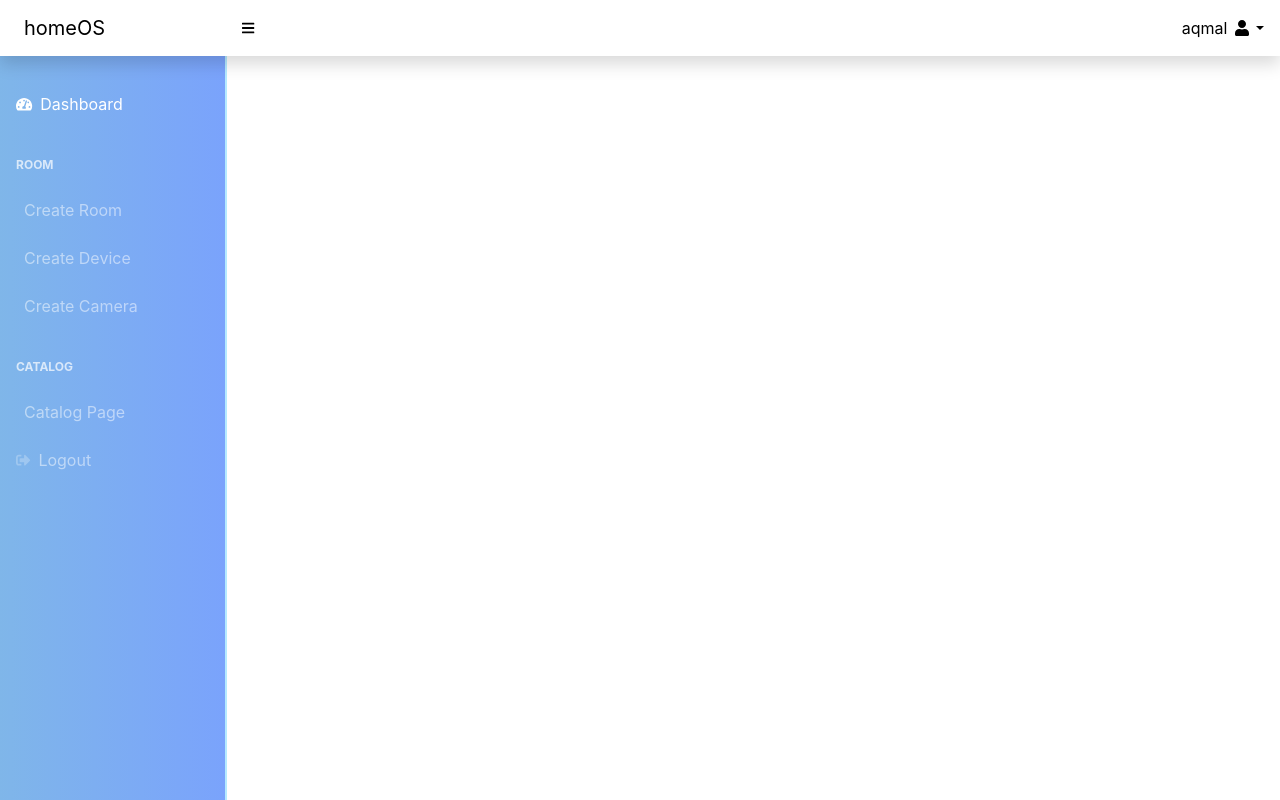
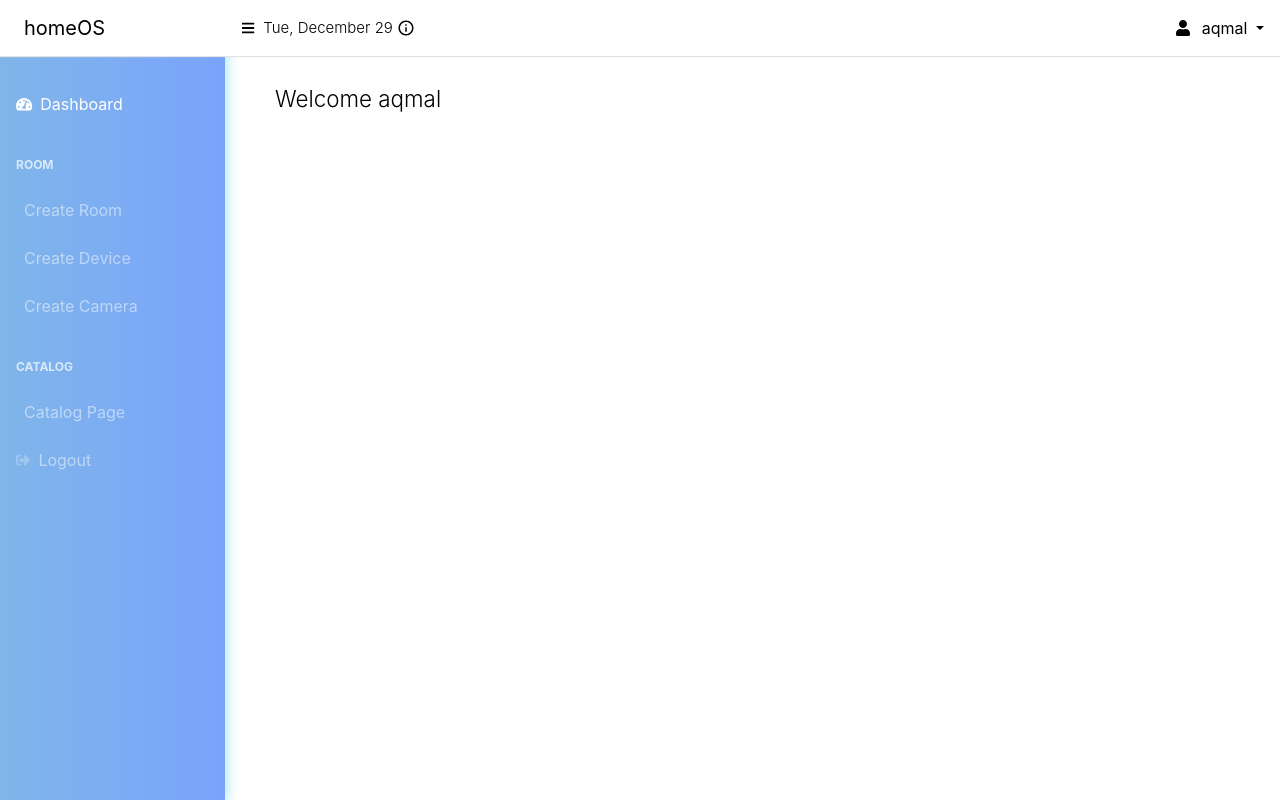
Before and after one commit to maqmal/smart-home-web-app, a Django app: page / in a window 1280 px wide. Run offline with Django 3.2, Linux system fonts and the light colour scheme; a user stored in the database is signed in; data comes from the database, SQL or seed files in the repository; both versions use the stored data as it was after the commit; some libraries are stand-ins or nearby versions.

Commit message:
add weather

```diff
--- a/templates/camera/base.html
+++ b/templates/camera/base.html
@@ -18,6 +18,7 @@
     integrity="sha384-giJF6kkoqNQ00vy+HMDP7azOuL0xtbfIcaT9wjKHr8RbDVddVHyTfAAsrekwKmP1" crossorigin="anonymous">
 
   <link rel="stylesheet" href="{% static 'styles.css' %}">
+
   <link href="https://cdn.datatables.net/1.10.20/css/dataTables.bootstrap4.min.css" rel="stylesheet"
     crossorigin="anonymous" />
   <script src="https://cdnjs.cloudflare.com/ajax/libs/font-awesome/5.13.0/js/all.min.js" crossorigin="anonymous">
@@ -26,7 +27,7 @@
   <script src="https://cdnjs.cloudflare.com/ajax/libs/paho-mqtt/1.0.1/mqttws31.min.js" type="text/javascript"></script>
 </head>
 
-<body class="sb-nav-fixed">
+<body class="sb-nav-fixed" onload="startTime();">
 
   {% include 'includes/navigation.html' %}
 
@@ -34,11 +35,10 @@
 
     {% include 'includes/sidebar.html' %}
 
-    <div id="layoutSidenav_content" style="background-color:rgb(255, 255, 255);">
+    <div id="layoutSidenav_content">
 
       {% block content %}
       {% endblock content %}
-
 
     </div>
   </div>
--- a/templates/camera/index.html
+++ b/templates/camera/index.html
@@ -2,16 +2,15 @@
 {% block content %}
 {% load static %}
 
-<div class="container">
-    <br>
-    <div>
+    <div style="padding: 30px 50px;">
         {% if user.is_authenticated %}
-        <h6 class="display-6" style="font-size: 140%; color: white;">Welcome back {{user.username}}</h6>
-        <table style="width: 90%;">
+
+        <h6 class="display-6" style="font-size: 140%; color: black;">Welcome {{user.username}}</h6>
+        <table style="width: 100%;">
             {% for key,value in data %}
             <tr>
                 <td>
-                    <div class="card shadow p-3 mb-5 bg-white rounded">
+                    <div class="card shadow p-3 mb-12 bg-white rounded">
                         <div class="row">
                             <div class="col-md-12">
                                 <div class="card-body">
@@ -42,7 +41,7 @@
                                                 <tr>
                                                     {% for id_camera in val.id_camera %}
                                                     <td>
-                                                        <img src="{% url 'camera:face_detect' id_camera %}" alt="error" class="img-fluid img-thumbnail rounded mx-auto d-block" width="50%">
+                                                        <img src="{% url 'camera:face_detect' id_camera %}" alt="" class="img-fluid img-thumbnail rounded mx-auto d-block" width="50%">
                                                     </td>
                                                     {% endfor %}
                                                 </tr>
@@ -74,7 +73,7 @@
         <h2>Register or Login if you'd like to</h2>
         {% endif %}
     </div>
-</div>
+
 
 
 {% endblock %}
--- a/templates/includes/navigation.html
+++ b/templates/includes/navigation.html
@@ -1,16 +1,48 @@
-<nav class="sb-topnav navbar navbar-expand navbar-dark shadow p-2 mb-2 bg-white" >
+<nav class="sb-topnav navbar navbar-expand navbar-dark p-2 mb-2 bg-white"
+    style="box-shadow: 0 1px 1px rgb(226, 226, 226);">
     <a class="navbar-brand" href="/" style="color: black;">homeOS</a>
-    <button class="btn btn-link btn-sm order-1 order-lg-0" id="sidebarToggle" href="#" style="color:black;"><i class="fas fa-bars"></i></button>
+    <button class="btn btn-link btn-sm order-1 order-lg-0" id="sidebarToggle" href="#" style="color:black;"><i
+            class="fas fa-bars"></i></button>
+    <span class="display-3" id="date-now" style="color:rgb(0, 0, 0);font-size: 15px;"></span>
+    &nbsp;
+    {% load static %}
+    <img src="{% static 'info.svg' %}" alt="!" type="button" href="" data-toggle="modal" data-target="#exampleModal">
+
     <!-- Navbar-->
     <ul class="navbar-nav ml-auto ml-md-6">
         <li class="nav-item dropdown">
-            <a class="nav-link dropdown-toggle" id="userDropdown" href="#" role="button" data-toggle="dropdown" aria-haspopup="true" aria-expanded="false"
-            style="color:black;">{{ request.user.username }}&nbsp;<i class="fas fa-user fa-fw"></i></a>
+            <a class="nav-link dropdown-toggle" id="userDropdown" href="#" role="button" data-toggle="dropdown"
+                aria-haspopup="true" aria-expanded="false" style="color:black;"><i
+                    class="fas fa-user fa-fw"></i>&nbsp;&nbsp;{{ request.user.username }}&nbsp;</a>
             <div class="dropdown-menu dropdown-menu-right" aria-labelledby="userDropdown">
-                <a class="dropdown-item" href="{% url 'user_logout' %}" >Logout</a>
+                <a class="dropdown-item" href="{% url 'user_logout' %}">Logout</a>
             </div>
         </li>
-
-
     </ul>
 </nav>
+<!-- Modal -->
+<div class="modal fade" id="exampleModal" tabindex="-1" role="dialog" aria-labelledby="exampleModalLabel"
+aria-hidden="true">
+<div class="modal-dialog modal-dialog-centered" role="document">
+    <div class="modal-content">
+        <div class="modal-header">
+            <h5 class="modal-title" id="exampleModalLabel">Weather Info</h5>
+            <button type="button" class="close" data-dismiss="modal" aria-label="Close">
+                <span aria-hidden="true">&times;</span>
+            </button>
+        </div>
+        <div class="modal-body">
+            <i class='fas fa-map-marker-alt'></i><h5 class="modal-title"id="city-name"></h5>
+            <div id="temp" style="color:black;font-size: 15px; letter-spacing: 1px;" class="display-3">
+            </div>
+
+            <img src="" alt="" id="icon" style="color:black" width="30px">
+            <span id="desc" class="small" style="color: rgba(0, 0, 0, 0.705);"></span>
+        </div>
+        <div class="modal-footer">
+            <button type="button" class="btn btn-secondary" data-dismiss="modal">Close</button>
+            <button type="button" class="btn btn-primary">Save changes</button>
+        </div>
+    </div>
+</div>
+</div>
--- a/templates/includes/scripts.html
+++ b/templates/includes/scripts.html
@@ -4,7 +4,92 @@
     </script>
     <script src="{% static 'scripts.js' %}"></script>
     <script>
+        //Start weather
+        const appKey = '9697e661a188cb4621c5a52a23ca3907';
+
+        let cityName = document.getElementById("city-name");
+        let icon = document.getElementById("icon");
+        let temperature = document.getElementById("temp");
+        let desc = document.getElementById("desc");
+
+        var x = document.getElementById("cuaca");
+
+        navigator.geolocation.getCurrentPosition(showPosition);
+
+        function getLocation() {
+            if (navigator.geolocation) {
+                navigator.geolocation.getCurrentPosition(showPosition);
+            } else {
+                x.innerHTML = "Geolocation is not supported by this browser.";
+            }
+        }
+
+        function showPosition(position) {
+            // (position.coords.latitude) (position.coords.longitude) -6.921507 107.617751
+            var latt = (position.coords.latitude);
+            var long = (position.coords.longitude);
+            console.log('Your latitude is :' + latt + ' and longitude is ' + long);
+            findWeatherDetails();
+
+            function findWeatherDetails() {
+                let searchLink = "https://api.openweathermap.org/data/2.5/weather?lat=" + latt + "&lon=" + long +
+                    "&appid=" + appKey;
+                httpRequestAsync(searchLink, theResponse);
+            }
+
+            function theResponse(response) {
+                let jsonObject = JSON.parse(response);
+                cityName.innerHTML = jsonObject.name;
+                icon.src = "http://openweathermap.org/img/w/" + jsonObject.weather[0].icon + ".png";
+                temperature.innerHTML = "Feels like " + parseInt(jsonObject.main.temp - 273) + "°";
+                desc.innerHTML = jsonObject.weather[0].main + "-" + jsonObject.weather[0].description;
+                // + "-" + jsonObject.weather[0].description;
+            }
+
+            function httpRequestAsync(url, callback) {
+                var httpRequest = new XMLHttpRequest();
+                httpRequest.onreadystatechange = () => {
+                    if (httpRequest.readyState == 4 && httpRequest.status == 200)
+                        callback(httpRequest.responseText);
+                }
+                httpRequest.open("GET", url, true); // true for asynchronous
+                httpRequest.send();
+            }
+        }
+        // End weather
         $(document).on('click', '.confirm-delete', function () {
             return confirm('Are you sure you want to delete this?');
         })
+
+        function startTime() {
+            var today = new Date();
+            var weekday = new Array(7);
+            weekday[0] = "Sun";
+            weekday[1] = "Mon";
+            weekday[2] = "Tue";
+            weekday[3] = "Wed";
+            weekday[4] = "Thur";
+            weekday[5] = "Fri";
+            weekday[6] = "Sat";
+            var hari = weekday[today.getDay()];
+            var m = today.getMonth();
+            // var jam = today.getHours();
+            // var menit = today.getMinutes();
+            // menit = checkTime(menit);
+            var monthArr = ["January", "February", "March", "April", "May", "June", "July", "August", "September",
+                "October", "November", "December"
+            ];
+            var m = monthArr[m];
+            var d = today.getDate();
+            document.getElementById("date-now").innerHTML = hari + ", " + m + " " + +d +
+                " ";
+            var t = setTimeout(startTime, 500);
+        }
+
+        function checkTime(i) {
+            if (i < 10) {
+                i = "0" + i
+            }; // add zero in front of numbers < 10
+            return i;
+        }
     </script>
--- a/templates/includes/sidebar-inner.html
+++ b/templates/includes/sidebar-inner.html
@@ -30,5 +30,9 @@
             <div class="sb-nav-link-icon"> <i class="fas fa-sign-out-alt"></i></div>
             Logout
         </a>
+
+
+
     </div>
+
 </div>
--- a/templates/includes/sidebar.html
+++ b/templates/includes/sidebar.html
@@ -1,8 +1,6 @@
 <div id="layoutSidenav_nav">
     <nav class="sb-sidenav accordion sb-sidenav-dark" id="sidenavAccordion"
-        style="background-image: linear-gradient(to left, rgb(122, 163, 252),rgba(137, 197, 253, 0.904)); box-shadow: 2px 0 rgba(170, 231, 255, 0.863);">
-
+        style="background-image: linear-gradient(to left, rgb(122, 163, 252),rgba(137, 197, 253, 0.904)); box-shadow: 3px 0 10px rgba(170, 231, 255, 0.863);">
         {% include 'includes/sidebar-inner.html' %}
-
     </nav>
 </div>
```
Also changed, not shown: db.sqlite3, statics/info.svg (added), statics/scripts.js (line endings or trailing spaces), statics/spinner.gif (deleted).
